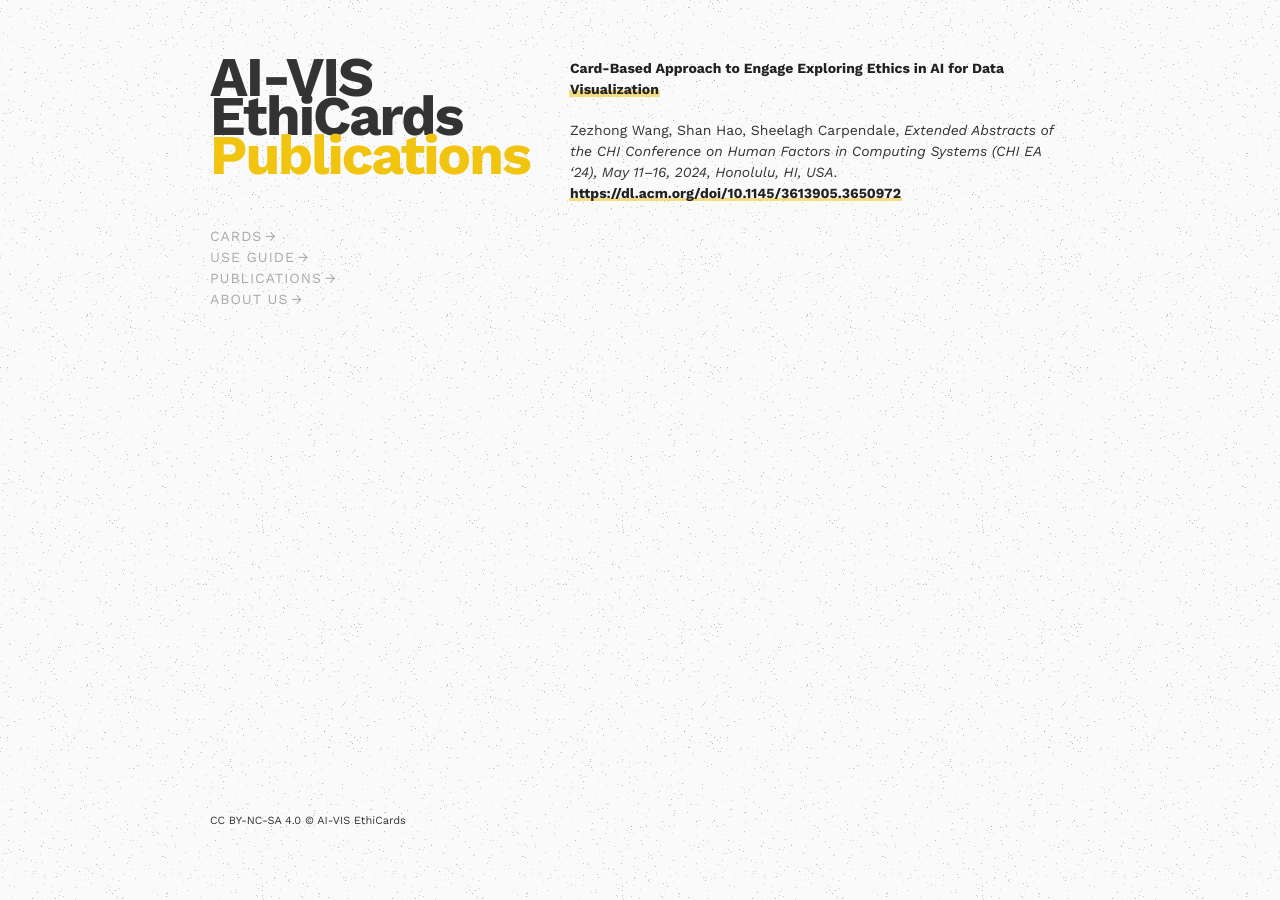
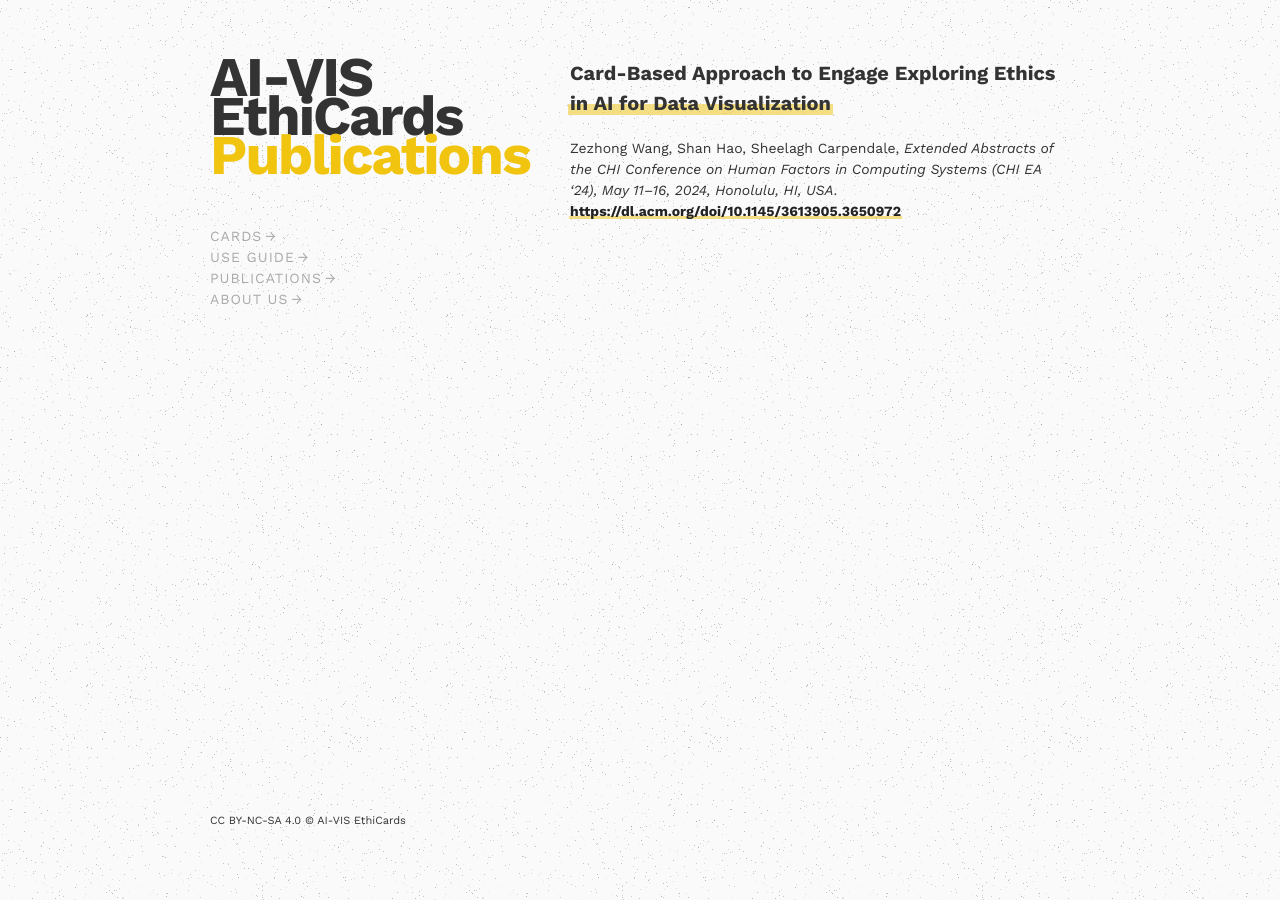
Before and after one commit to aivisethicards/aivisethicards.github.io, a Jekyll site: the page built from publication.md, in a window 1280 px wide. Built offline with Jekyll 4.4.1, drawn with Linux system fonts in a browser that asks for light colours.

Commit message:
Update publication.md

```diff
--- a/publication.md
+++ b/publication.md
@@ -3,7 +3,7 @@
 title: Publications
 ---
 
-<a href="/chi24k-sub7266-cam-i48.pdf" target="_blank"><strong>Card-Based Approach to Engage Exploring Ethics in AI for Data Visualization</strong></a>
+<a href="/chi24k-sub7266-cam-i48.pdf" target="_blank" style="font-size: 20px; font-weight: bold;">Card-Based Approach to Engage Exploring Ethics in AI for Data Visualization</a>
 
 Zezhong Wang, Shan Hao, Sheelagh Carpendale, *Extended Abstracts of the CHI Conference on Human Factors in Computing Systems (CHI EA '24), May 11--16, 2024, Honolulu, HI, USA*. **[https://dl.acm.org/doi/10.1145/3613905.3650972](https://dl.acm.org/doi/10.1145/3613905.3650972)**
 
```
